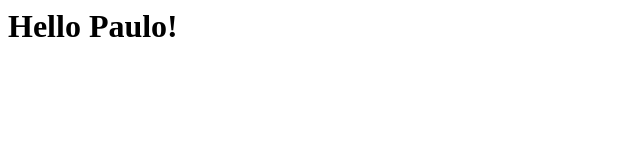
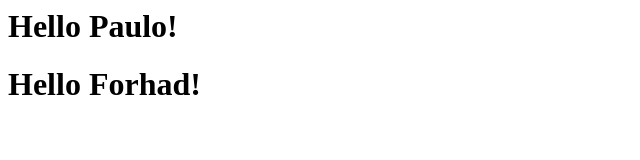
Before and after one commit to ForhadHussain01/introductions-2, a plain HTML site: page index.html in a window 1280 px wide. Shown: the whole page, without its empty margins (0-640 px from the left). Drawn offline with Linux system fonts and the light colour scheme.

Commit message:
replied back

```diff
--- a/index.html
+++ b/index.html
@@ -1 +1,2 @@
 <h1>Hello Paulo!</h1>
+<h1>Hello Forhad!</h1>
```
